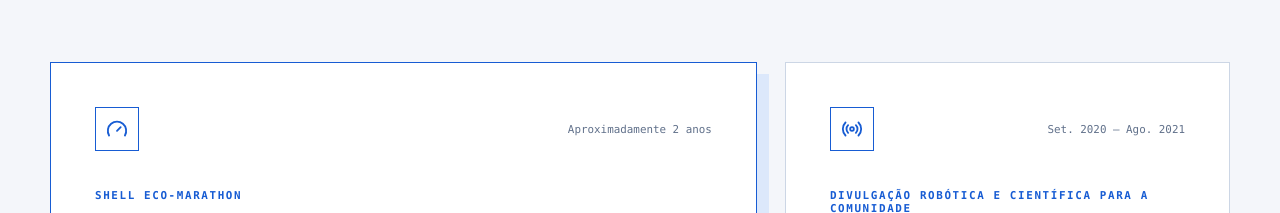
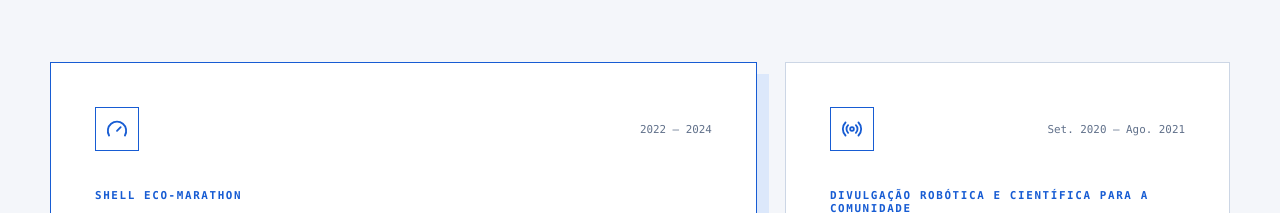
Before and after one commit to LuizKramer/luizkramer.github.io, a Next.js app: page / in a window 1280 px wide. Shown: the part 3560-3773 px from the top of the page. Built offline with nearby package versions, Linux system fonts and the light colour scheme.

Commit message:
fix: atualiza período da Equipe Pato a Jato

```diff
--- a/data/academic.ts
+++ b/data/academic.ts
@@ -1,6 +1,6 @@
 export const academicExperiences = [
   {
-    name: "Equipe Pato a Jato", context: "Shell Eco-marathon", institution: "UTFPR — Campus Pato Branco", period: "Aproximadamente 2 anos",
+    name: "Equipe Pato a Jato", context: "Shell Eco-marathon", institution: "UTFPR — Campus Pato Branco", period: "2022 — 2024",
     roles: ["Célula de Eletrônica", "Diretor de Projetos e Finanças"],
     description: "Desenvolvimento de um sistema de telemetria embarcada para o veículo de eficiência energética, envolvendo aquisição e transmissão de dados. Posteriormente, atuação em gestão de projetos, planejamento, administração financeira e representação da equipe em competições.",
     impact: "Participação em equipe tetracampeã brasileira e detentora do recorde latino-americano de 768 km/L com etanol, incluindo o 4º lugar na Shell Eco-marathon Americas 2024, em Indianápolis.",
```
